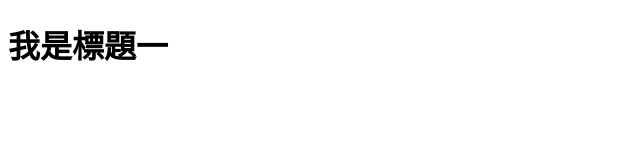
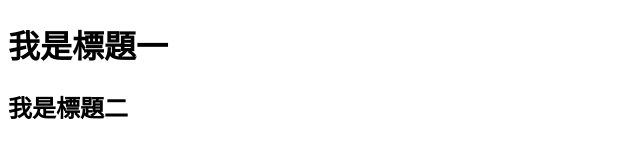
Before and after one commit to KID421/Web_GitHub_Version_Test, a plain HTML site: page index.html in a window 1280 px wide. Shown: the whole page, without its empty margins (0-640 px from the left). Drawn offline with Linux system fonts and the light colour scheme.

Commit message:
添加標題二

```diff
--- a/index.html
+++ b/index.html
@@ -7,5 +7,6 @@
 </head>
 <body>
     <h1>我是標題一</h1>
+    <h2>我是標題二</h2>
 </body>
 </html>
```
